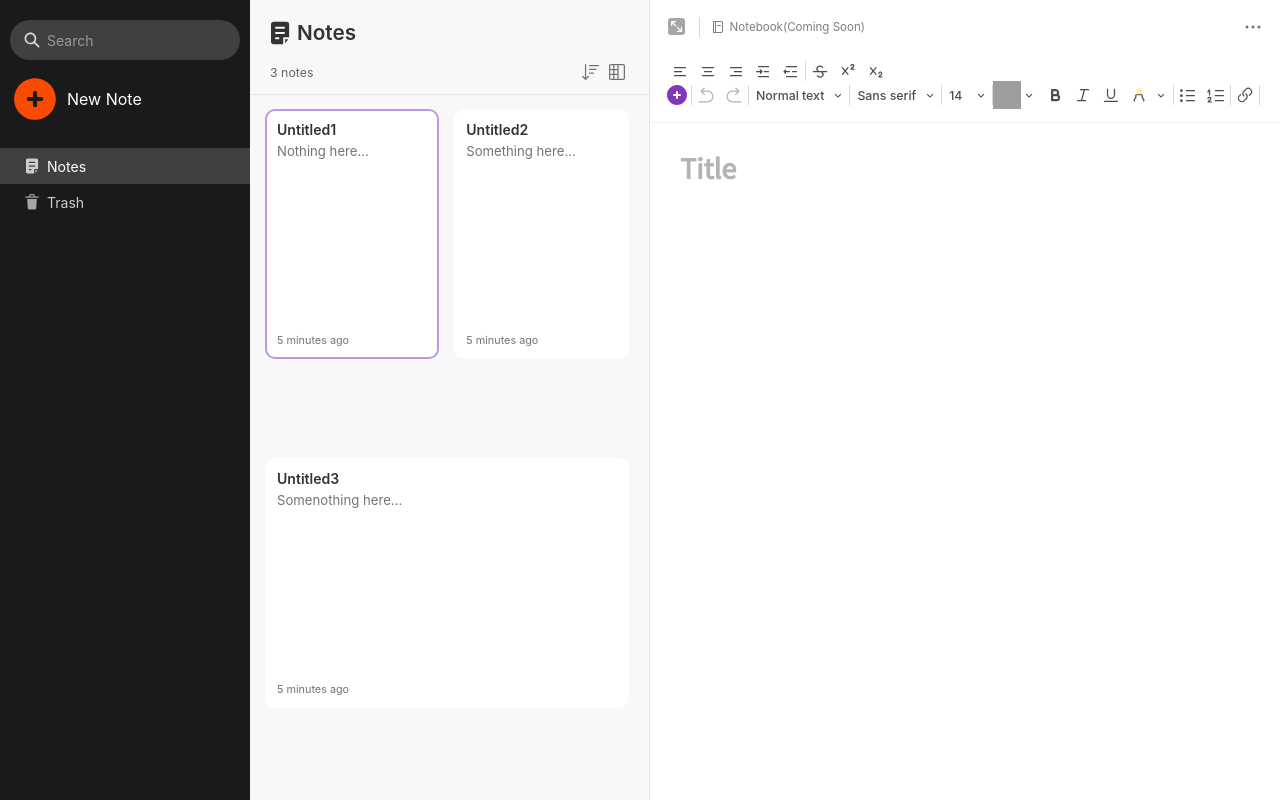
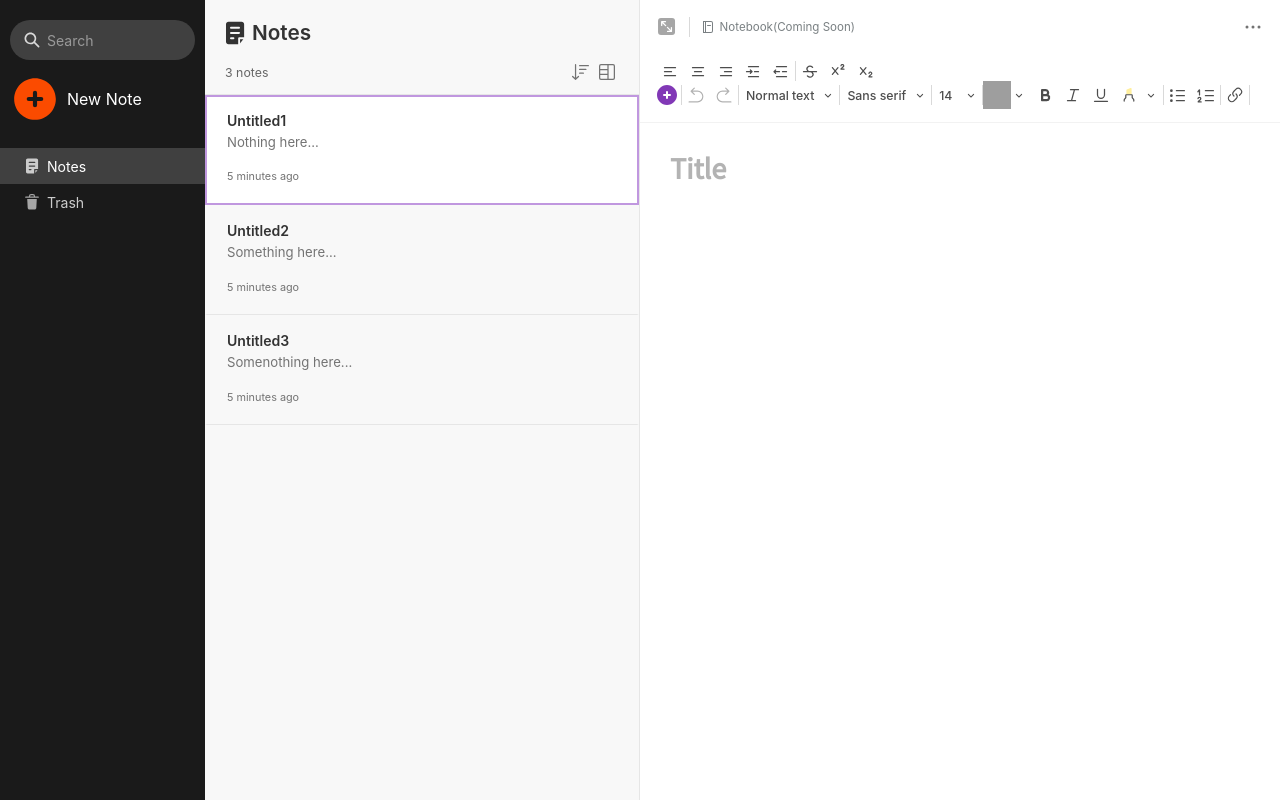
Before and after one commit to Mckenney17/Evernote-App-Clone, a React (Create React App) app: page / in a window 1280 px wide. Built offline with nearby package versions, Linux system fonts and the light colour scheme; grey boxes are pictures that could not be loaded; a web font is replaced by a local one.

Commit message:
adjustments remove redundant code

```diff
--- a/src/components/App.scss
+++ b/src/components/App.scss
@@ -11,7 +11,7 @@
 
     .sidebar {
         min-width: 200px;
-        width: 250px;
+        width: 205px;
     }
 
     .notelist-with-editor {
@@ -21,7 +21,7 @@
 
     .notelist {
         min-width: 250px;
-        width: 400px;
+        width: 435px;
     }
 
     .editor {
--- a/src/components/FontFamiliesCard.js
+++ b/src/components/FontFamiliesCard.js
@@ -6,7 +6,7 @@ import './FontFamiliesCard.scss'
 
 function FontFamiliesCard({ setSelectionDropTool, toolsState, setToolsState, format }) {
     const cardRef = useRef(null)
-    useSelectionDrop({ cardRef, exSelector: 'font-family', setSelectionDropTool })
+    useSelectionDrop({ cardRef, exSelector: 'super-family', setSelectionDropTool })
 
     return (
         <motion.div className="font-families-card" ref={cardRef} animate={{ y: 10, opacity: 1, type: 'tween' }}>
--- a/src/components/Notelist.js
+++ b/src/components/Notelist.js
@@ -8,7 +8,7 @@ import SortActionCard from './SortActionCard'
 function Notelist() {
     const { activeTab, notes, setIsToplistView } = useContext(AppContext)
     const [sortActions, setSortActions] = useState({ sortBy: 'Date Updated', order: 'desc', snig: true })
-    const [viewActions, setViewActions] = useState({ view: 'Cards', showImages: true, showBodyText: true, dateUpdated: true, dateCreated: false })
+    const [viewActions, setViewActions] = useState({ view: 'Snippets', showImages: true, showBodyText: true, dateUpdated: true, dateCreated: false })
     const [activeAction, setActiveAction] = useState(null)
     const sortActionBtnRef = useRef(null)
     const viewActionBtnRef = useRef(null)
--- a/src/components/ToolBar.js
+++ b/src/components/ToolBar.js
@@ -57,11 +57,6 @@ function ToolBar({ toolsState, setToolsState, selColor, setSelColor, format, his
                 <svg width="24" height="24" viewBox="0 0 24 24" xmlns="http://www.w3.org/2000/svg"><path fill="currentColor" d="M14.4 6.859v.001a.6.6 0 101.2.002.972.972 0 01.098-.346c.133-.246.4-.316.665-.316.268 0 .537.072.673.32.109.198.127.403.003.598-.184.288-.457.485-.73.682l-.168.122c-.733.548-1.16 1.049-1.408 1.44-.213.333-.497.86-.193 1.224a.6.6 0 00.46.214h3a.6.6 0 000-1.2h-1.942c.291-.323.629-.585.982-.835.387-.273.755-.6 1.01-1.002.175-.274.294-.593.288-.922a2.043 2.043 0 00-.25-.9 1.752 1.752 0 00-.622-.655C17.167 5.102 16.8 5 16.363 5c-.437 0-.804.102-1.103.286a1.735 1.735 0 00-.617.66c-.15.278-.236.596-.243.913zM12.382 15.863a.6.6 0 01-.845-.082L9.2 12.944 6.863 15.78a.6.6 0 11-.926-.762L8.423 12 5.937 8.981a.6.6 0 11.926-.762L9.2 11.056l2.337-2.837a.6.6 0 01.926.762L9.977 12l2.486 3.018a.6.6 0 01-.081.845z"></path></svg>,
                 <svg width="24" height="24" viewBox="0 0 24 24" xmlns="http://www.w3.org/2000/svg"><path fill="currentColor" d="M12.382 15.863a.6.6 0 01-.845-.082L9.2 12.944 6.863 15.78a.6.6 0 11-.926-.763L8.423 12 5.937 8.98a.6.6 0 11.926-.763L9.2 11.056l2.337-2.837a.6.6 0 01.926.762L9.977 12l2.486 3.018a.6.6 0 01-.081.845zM14.4 14.459a.6.6 0 101.2.002.972.972 0 01.098-.345c.133-.246.4-.316.665-.316.268 0 .537.072.673.32.109.198.127.403.003.598-.184.288-.457.485-.73.682l-.168.122c-.733.548-1.16 1.049-1.408 1.44-.213.333-.497.86-.193 1.224a.6.6 0 00.46.214h3a.6.6 0 000-1.2h-1.942c.291-.323.629-.585.982-.835.387-.273.755-.6 1.01-1.002.175-.274.294-.593.288-.922a2.043 2.043 0 00-.25-.9 1.752 1.752 0 00-.622-.655c-.299-.184-.666-.286-1.103-.286-.437 0-.804.102-1.103.286a1.735 1.735 0 00-.617.66c-.15.277-.236.596-.243.913z"></path></svg>,
             ]],
-        action: ['insert', 'undo', 'redo', 'insertLink'],
-        list: ['orderedList', 'unorderedList'],
-        alignment: ['rightAlign', 'leftAlign', 'centerAlign', 'indent', 'outdent'],
-        formatting: ['bold', 'italic', 'underline', 'strikethrough', 'superscript', 'subscript'],
-        style: ['textLevel', 'fontFamily', 'fontSize', 'color', 'background'],
     }
 
     const selectTools = ['text-level', 'super-family', 'font-size', 'fore-color', 'back-color']
```
